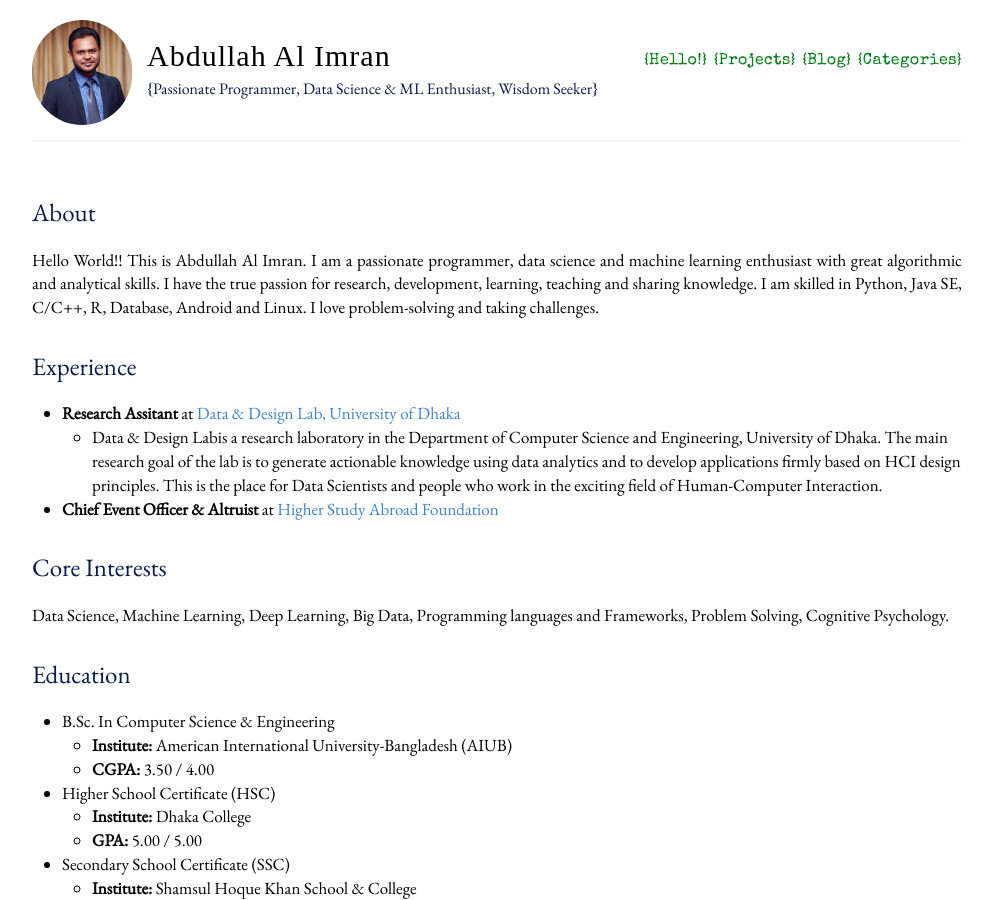
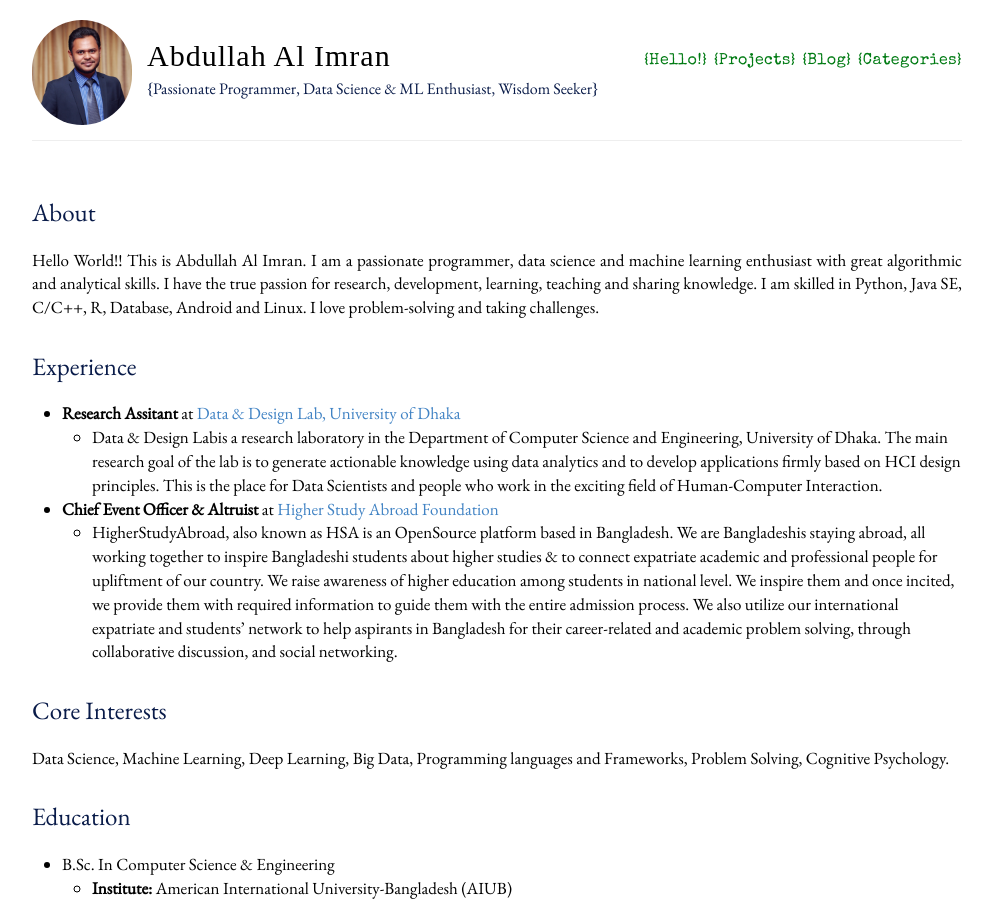
Before and after one commit to abdalimran/abdalimran.github.io, a Jekyll site: the page built from index.md, in a window 1280 px wide and 900 px high. Shown: the whole window, without its empty margins (143-1136 px from the left). Built offline with Jekyll 4.4.1, drawn with Linux system fonts in a browser that asks for light colours; some web fonts are replaced.

Commit message:
Update index.md

```diff
--- a/index.md
+++ b/index.md
@@ -9,6 +9,9 @@ Hello World!! This is Abdullah Al Imran. I am a passionate programmer, data scie
 * **Research Assitant** at <a href="https://www.dndlab.org" target="_blank">Data & Design Lab, University of Dhaka</a><br>
     * Data & Design Labis a research laboratory in the Department of Computer Science and Engineering, University of Dhaka. The main research goal of the lab is to generate actionable knowledge using data analytics and to develop applications firmly based on HCI design principles. This is the place for Data Scientists and people who work in the exciting field of Human-Computer Interaction.
 * **Chief Event Officer & Altruist** at <a href="https://www.higherstudyabroad.com/" target="_blank">Higher Study Abroad Foundation</a>
+    * HigherStudyAbroad, also known as HSA is an OpenSource platform based in Bangladesh. We are Bangladeshis staying abroad, all working together to inspire Bangladeshi students about higher studies & to connect expatriate academic and professional people for upliftment of our country.
+    We raise awareness of higher education among students in national level. We inspire them and once incited, we provide them with required information to guide them with the entire admission process. We also utilize our international expatriate and students’ network to help aspirants in Bangladesh for their career-related and academic problem solving, through collaborative discussion, and social networking.
+
 
 
 # Core Interests
```
